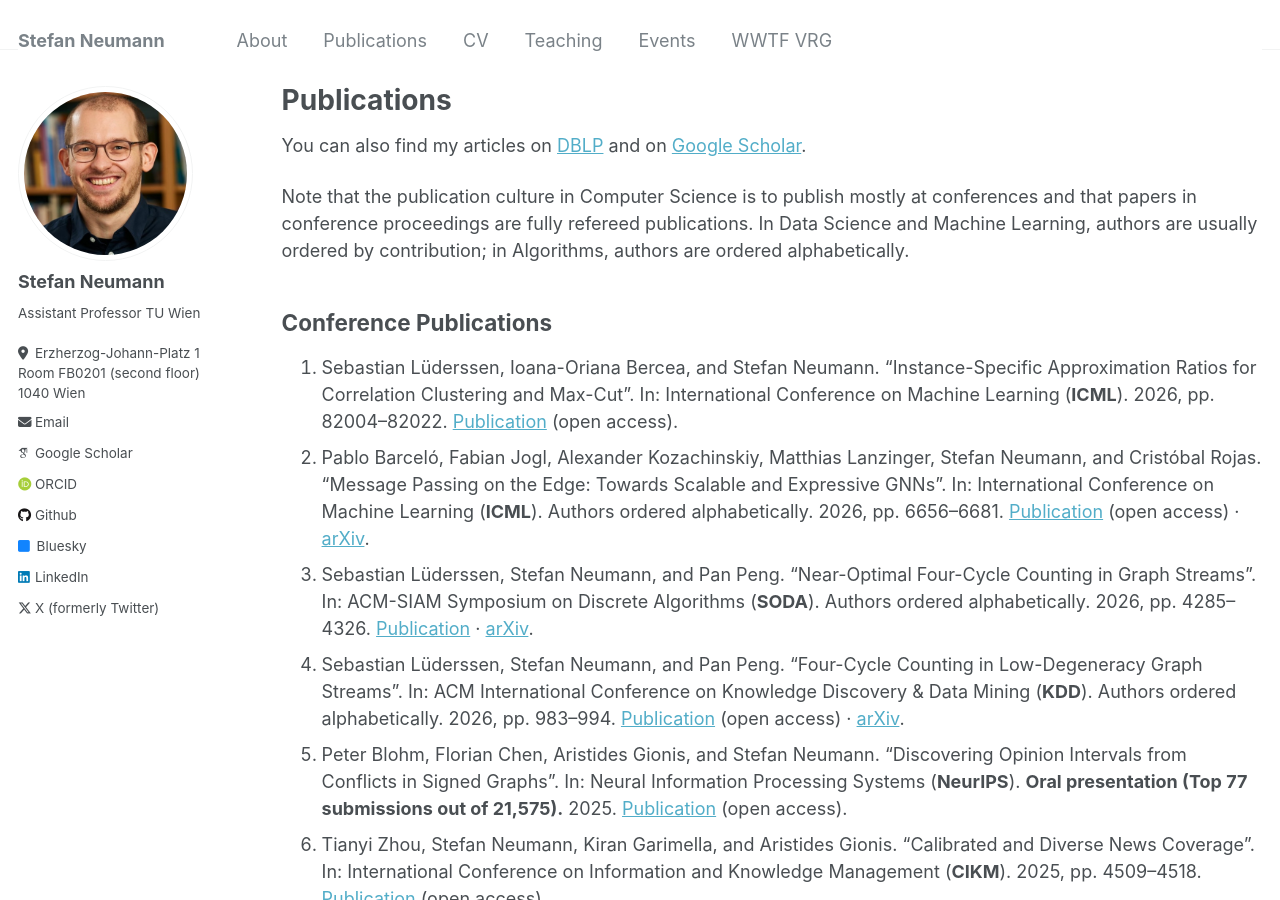
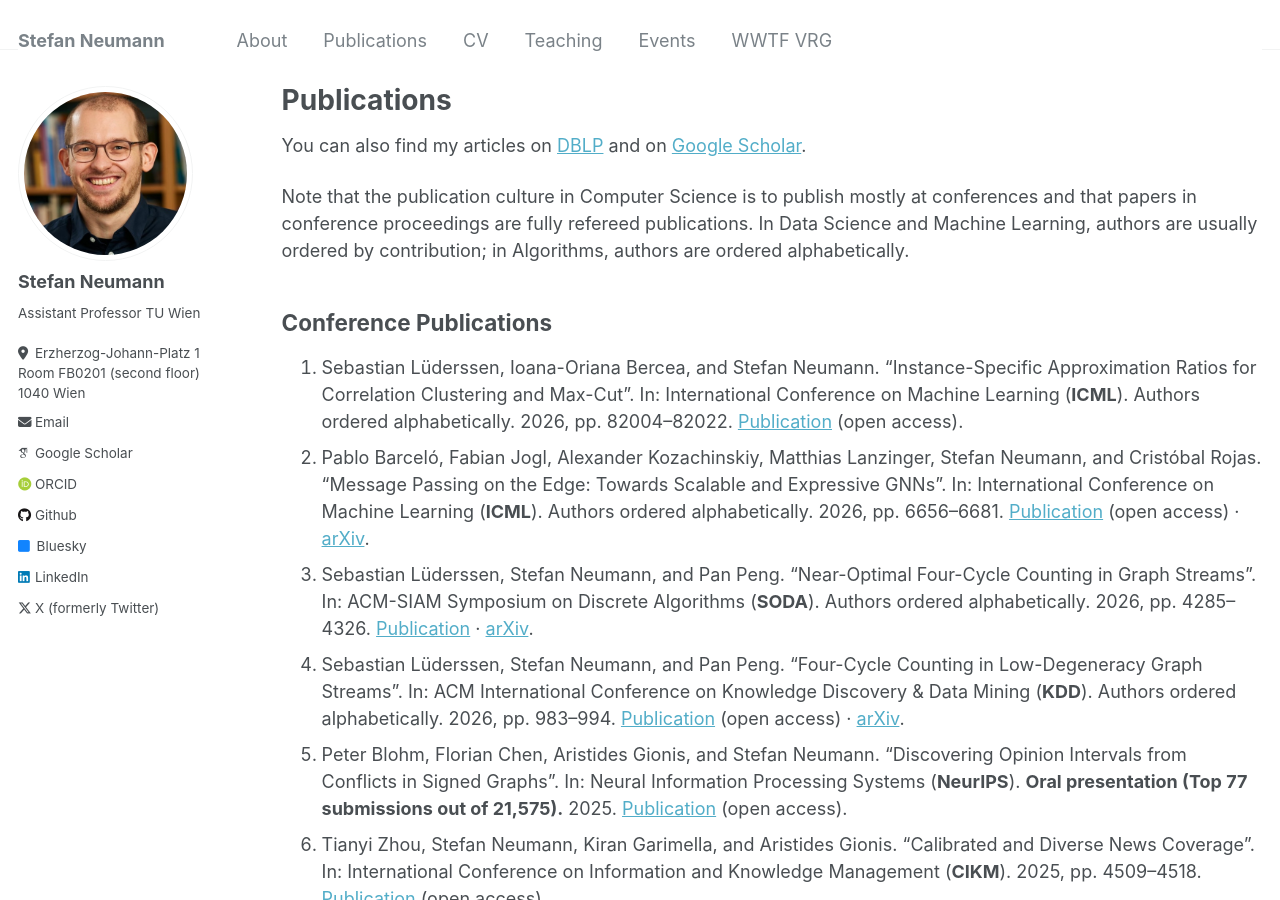
Before and after one commit to StefanResearch/StefanResearch.github.io, a Jekyll site: the page built from _pages/publications.md, in a window 1280 px wide and 900 px high. Built offline with Jekyll 4.4.1, drawn with Linux system fonts in a browser that asks for light colours; some web fonts are replaced.

Commit message:
Publications updated again.

```diff
--- a/_pages/publications.md
+++ b/_pages/publications.md
@@ -11,7 +11,7 @@ Note that the publication culture in Computer Science is to publish mostly at co
 
 ## Conference Publications
 
-1. Sebastian Lüderssen, Ioana-Oriana Bercea, and Stefan Neumann. “Instance-Specific Approximation Ratios for Correlation Clustering and Max-Cut”. In: International Conference on Machine Learning (**ICML**). 2026, pp. 82004–82022. [Publication](https://proceedings.mlr.press/v306/luderssen26a.html) (open access).
+1. Sebastian Lüderssen, Ioana-Oriana Bercea, and Stefan Neumann. “Instance-Specific Approximation Ratios for Correlation Clustering and Max-Cut”. In: International Conference on Machine Learning (**ICML**). Authors ordered alphabetically. 2026, pp. 82004–82022. [Publication](https://proceedings.mlr.press/v306/luderssen26a.html) (open access).
 2. Pablo Barceló, Fabian Jogl, Alexander Kozachinskiy, Matthias Lanzinger, Stefan Neumann, and Cristóbal Rojas. “Message Passing on the Edge: Towards Scalable and Expressive GNNs”. In: International Conference on Machine Learning (**ICML**). Authors ordered alphabetically. 2026, pp. 6656–6681. [Publication](https://proceedings.mlr.press/v306/barcelo26a.html) (open access) · [arXiv](https://arxiv.org/abs/2510.13615).
 3. Sebastian Lüderssen, Stefan Neumann, and Pan Peng. “Near-Optimal Four-Cycle Counting in Graph Streams”. In: ACM-SIAM Symposium on Discrete Algorithms (**SODA**). Authors ordered alphabetically. 2026, pp. 4285–4326. [Publication](https://doi.org/10.1137/1.9781611978971.158) · [arXiv](https://arxiv.org/abs/2604.00828).
 4. Sebastian Lüderssen, Stefan Neumann, and Pan Peng. “Four-Cycle Counting in Low-Degeneracy Graph Streams”. In: ACM International Conference on Knowledge Discovery & Data Mining (**KDD**). Authors ordered alphabetically. 2026, pp. 983–994. [Publication](https://doi.org/10.1145/3770854.3780199) (open access) · [arXiv](https://arxiv.org/abs/2606.17732).
```
Also changed, not shown: 1 other file.
